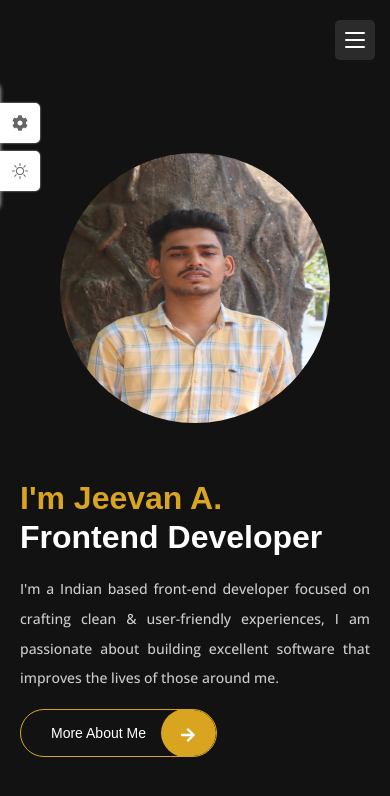
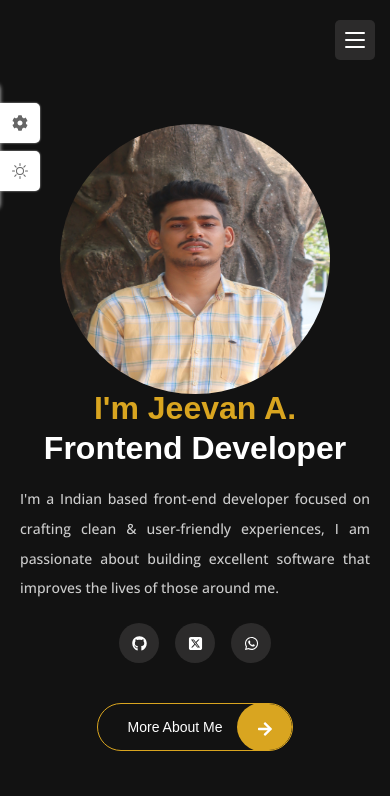
Before and after one commit to JeevanA1999/Portfolio_Jeevan, a React (Vite) app: page / in a window 390 px wide. Shown: the top 796 px of the page. Built offline with nearby package versions, Linux system fonts and the light colour scheme.

Commit message:
social link fix commit

```diff
--- a/src/Components/Info.jsx
+++ b/src/Components/Info.jsx
@@ -1,4 +1,4 @@
-import React from "react";
+
 import { personalInfo } from "../data";
 const Info = () => {
   return (
--- a/src/Components/ResumeItem.jsx
+++ b/src/Components/ResumeItem.jsx
@@ -1,4 +1,4 @@
-import React from "react";
+
 import parse from "html-react-parser";
 const ResumeItem = ({ icon, year, title, desc }) => {
   return (
--- a/src/Pages/Contact/Contact.jsx
+++ b/src/Pages/Contact/Contact.jsx
@@ -3,12 +3,11 @@ import emailjs from "emailjs-com";
 
 import { ToastContainer, toast } from "react-toastify";
 import "react-toastify/dist/ReactToastify.css";
-
-import {
+import { FaSquareXTwitter } from "react-icons/fa6";
+import {FaGithub ,
   FaEnvelopeOpen,
+  FaWhatsapp ,
   FaPhoneSquareAlt,
-  FaFacebookF,
-  FaTwitter,
   FaYoutube,
 } from "react-icons/fa";
 import { FiSend } from "react-icons/fi";
@@ -89,25 +88,27 @@ const Contact = () => {
             </div>
 
             <div className="info__item">
-              <FaPhoneSquareAlt className="info__icon" />
+
+              <FaPhoneSquareAlt className="info__icon"  />
               <div>
                 <span className="info__title">Call me </span>
                 <h4 className="info__desc">+91 86184 15611</h4>
+
               </div>
             </div>
           </div>
           <div className="contact__socials">
             <a
-              href="https://www.facebook.com/"
+              href="https://github.com/JeevanA1999" target="_blank"
               className="conatct__social-link"
             >
-              <FaFacebookF />
+              <FaGithub  />
             </a>
-            <a href="https://www.twitter.com/" className="conatct__social-link">
-              <FaTwitter />
+            <a href="https://x.com/JeevanAkulal"  target="_blank" className="conatct__social-link">
+              <FaSquareXTwitter />
             </a>
-            <a href="https://www.youtube.com/" className="conatct__social-link">
-              <FaYoutube />
+            <a href="https://wa.me/8618415611?text=Hello"  target="_blank" className="conatct__social-link">
+              <FaWhatsapp  />
             </a>
           </div>
         </div>
--- a/src/Pages/Home/Home.css
+++ b/src/Pages/Home/Home.css
@@ -16,7 +16,7 @@
 .home__data {
   max-width: 600px;
   margin-inline: auto;
-  padding-top: 20px;
+  /* padding-top: 20px; */
 }
 .home__title {
   position: relative;
@@ -50,3 +50,29 @@
   left: -83%;
   transform: rotate(-15deg);
 }
+
+.contact__socials {
+  margin-top: 20px;
+  display: flex;
+  column-gap: 16px;
+  justify-content: center;
+}
+.conatct__social-link {
+  background-color: var(--container-color);
+  color: var(--title-color);
+  width: 40px;
+  height: 40px;
+  border-radius: 50%;
+  text-align: center;
+  line-height: 44px;
+  transition: all 0.3s ease;
+  display: inline-block;
+}
+.conatct__social-link:hover {
+  background-color: var(--first-color);
+  color: var(--text-white);
+}
+.button1{
+  margin-top: 40px;
+  justify-content: center;
+}
--- a/src/Pages/Home/Home.jsx
+++ b/src/Pages/Home/Home.jsx
@@ -4,6 +4,12 @@ import Profile from "../../assets/Profile1.jpg";
 import { Link } from "react-router-dom";
 import { FaArrowRight } from "react-icons/fa";
 import "./Home.css";
+import { FaSquareXTwitter } from "react-icons/fa6";
+import {FaGithub ,
+
+  FaWhatsapp ,
+
+} from "react-icons/fa";
 const Home = () => {
   return (
     <section className="home section grid">
@@ -20,7 +26,21 @@ const Home = () => {
             user-friendly experiences, I am passionate about building excellent
             software that improves the lives of those around me.
           </p>
-          <Link to="/about" className="button">
+          <div className="contact__socials">
+            <a
+              href="https://github.com/JeevanA1999" target="_blank"
+              className="conatct__social-link"
+            >
+              <FaGithub  />
+            </a>
+            <a href="https://x.com/JeevanAkulal"  target="_blank" className="conatct__social-link">
+              <FaSquareXTwitter />
+            </a>
+            <a href="https://wa.me/8618415611?text=Hello"  target="_blank" className="conatct__social-link">
+              <FaWhatsapp  />
+            </a>
+          </div>
+          <Link to="/about" className="button button1">
             More About Me{" "}
             <span className="button__icon">
               <FaArrowRight />
--- a/src/data.jsx
+++ b/src/data.jsx
@@ -107,8 +107,8 @@ export const personalInfo = [
 
   {
     id: 9,
-    title: "Skype : ",
-    description: "Jeevan A",
+    title: "GitHub : ",
+    description: "JeevanA1999",
   },
 
   {
--- a/src/index.css
+++ b/src/index.css
@@ -206,8 +206,8 @@
     display: none;
   }
   .home__img {
-    width: 350px;
-    height: 350px;
+    width: 320px;
+    height: 320px;
     border-radius: 50%;
   }
   .home__content {
@@ -319,6 +319,7 @@
   .stats__box {
     padding: 20px 30px 25px;
   }
+
 }
 @media screen and (max-width: 450px) {
   .home__img {
@@ -330,11 +331,12 @@
   }
   .home__data{
     margin-top: -100px;
+    padding-top: 50px;
   }
 
   .home__content {
-    margin-block: auto;
-    text-align: left;
+    text-align: center;
+    margin-bottom: auto;
   }
   .home__title {
     font-size: var(--h1-font-size);
```
